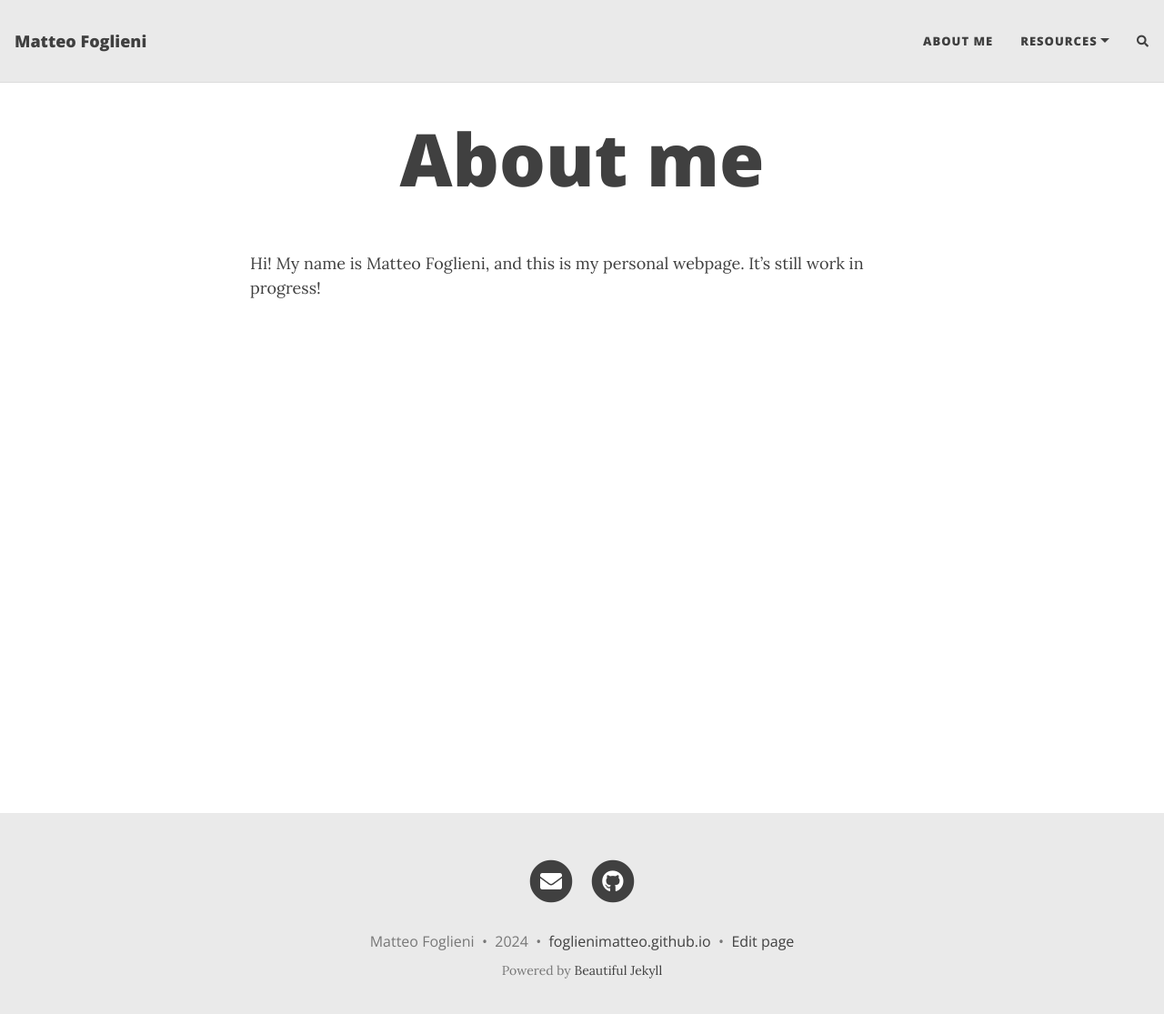
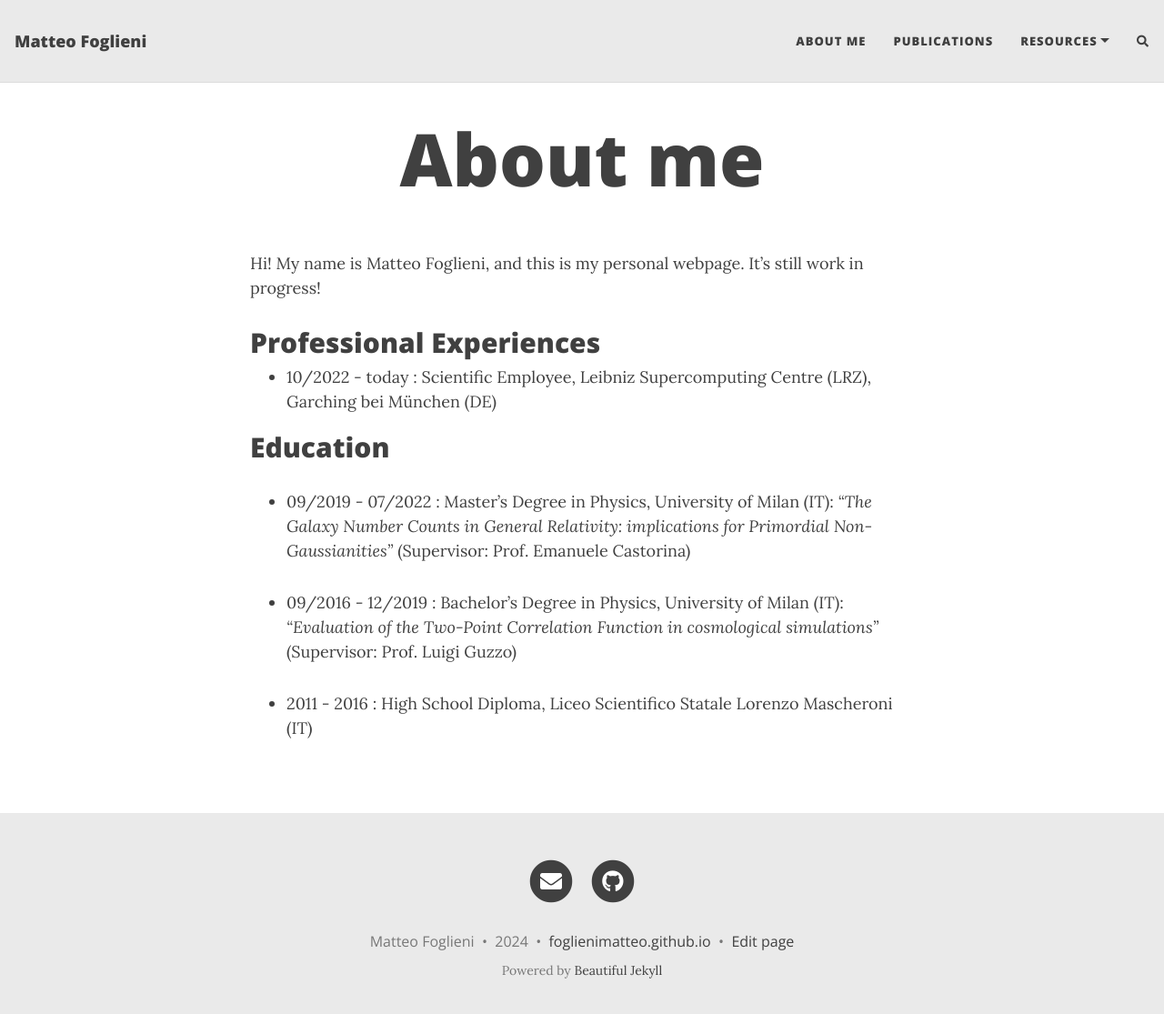
Before and after one commit to foglienimatteo/foglienimatteo.github.io, a Jekyll site: the page built from aboutme.md, in a window 1280 px wide and 1128 px high. Shown: the top 1115 px of the window at 91% size. Built offline with Jekyll 4.4.1, drawn with Linux system fonts in a browser that asks for light colours; nearby versions of some CDN libraries; comment, search, counter and statistics services are not loaded.

Commit message:
added publications

```diff
--- a/_config.yml
+++ b/_config.yml
@@ -21,6 +21,7 @@
 
 navbar-links:
   About Me: "aboutme"
+  Publications: "publications"
   Resources:
     - Beautiful Jekyll: "https://beautifuljekyll.com"
     - Learn markdown: "https://www.markdowntutorial.com/"
@@ -245,7 +246,7 @@
 ################
 
 # Ruby Date Format to show dates of posts
-date_format: "%B %-d, %Y"
+date_format: "%d %B %Y"
 
 # Facebook App ID
 #fb_app_id: ""
--- a/aboutme.md
+++ b/aboutme.md
@@ -5,3 +5,18 @@
 ---
 
 Hi! My name is Matteo Foglieni, and this is my personal webpage. It's still work in progress!
+
+
+## Professional Experiences
+
+- 10/2022 - today : Scientific Employee, Leibniz Supercomputing Centre (LRZ), Garching bei München (DE)
+
+
+
+## Education
+
+- 09/2019 - 07/2022 : Master's Degree in Physics, University of Milan (IT): _"The Galaxy Number Counts in General Relativity: implications for Primordial Non-Gaussianities"_ (Supervisor: Prof. Emanuele Castorina)
+
+- 09/2016 - 12/2019 : Bachelor's Degree in Physics, University of Milan (IT): _"Evaluation of the Two-Point Correlation Function in cosmological simulations"_ (Supervisor: Prof. Luigi Guzzo)
+
+- 2011 - 2016 : High School Diploma, Liceo Scientifico Statale Lorenzo Mascheroni (IT)
--- a/index.html
+++ b/index.html
@@ -1,5 +1,4 @@
 ---
 layout: home
 title: My website
-subtitle: This is where I will tell my friends way too much about me
 ---
```
Also changed, not shown: publications.md (added, +14 -0 lines).
